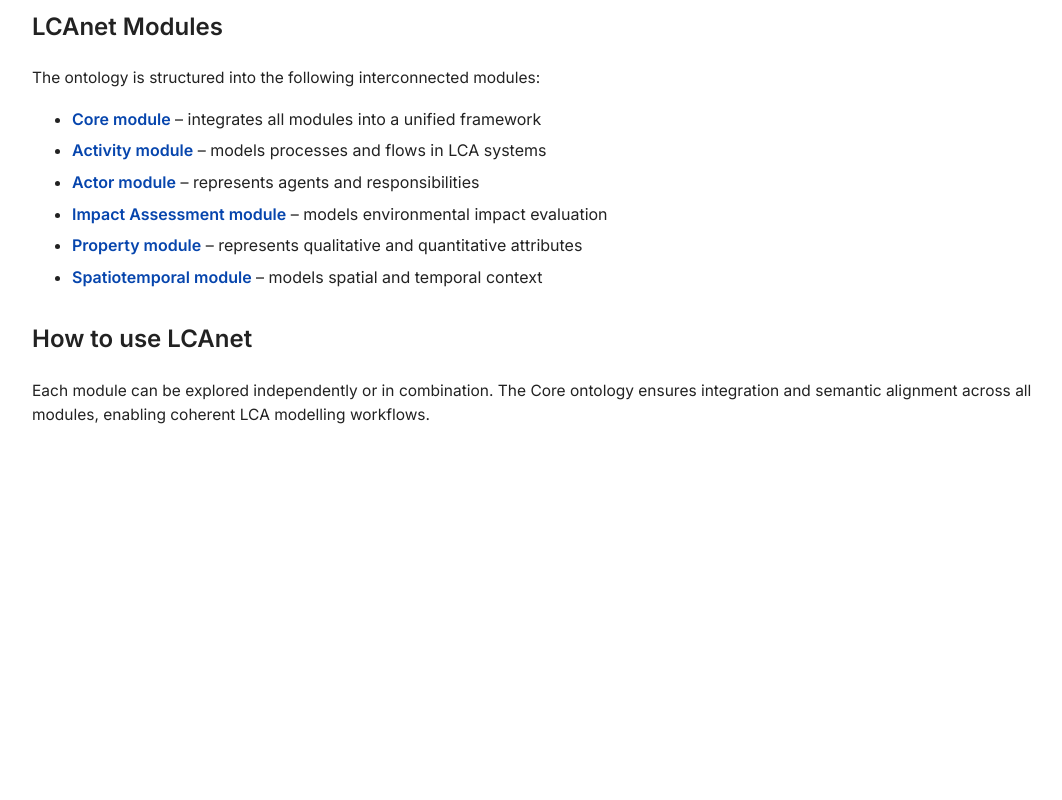
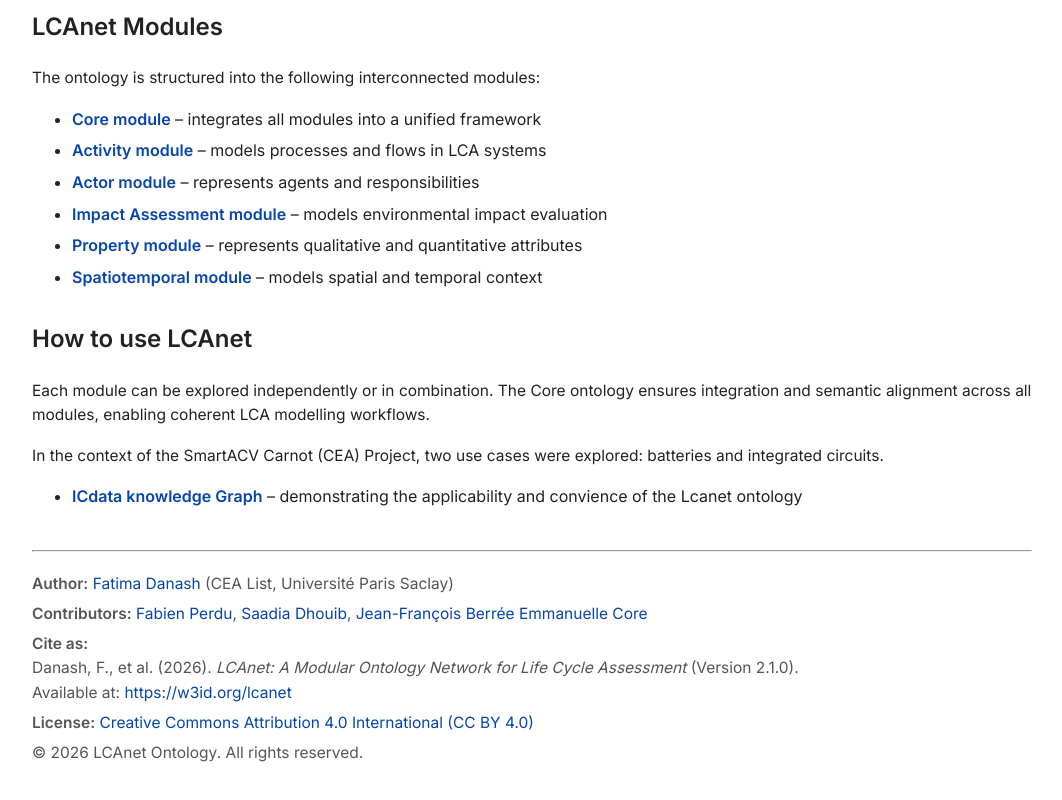
Before and after one commit to DanashFatima/lcanet, a plain HTML site: page index.html in a window 1280 px wide. Shown: the part 799-1599 px from the top of the page, without its empty margins (8-1070 px from the left). Before the commit the page ends 1267 px from the top, so only its background shows below. Drawn offline with Linux system fonts and the light colour scheme.

Commit message:
Update index.html

```diff
--- a/index.html
+++ b/index.html
@@ -59,6 +59,15 @@
     font-size: 0.9em;
     color: #555;
   }
+
+  footer {
+  margin-top: 20px;
+}
+footer p {
+  margin: 5px 0;
+}
+
+
 </style>
 
 </head>
@@ -127,5 +136,50 @@ LCAnet follows a modular architecture where each module captures a specific aspe
 Each module can be explored independently or in combination. The Core ontology ensures integration and semantic alignment across all modules, enabling coherent LCA modelling workflows.
 </p>
 
+<p>
+In the context of the SmartACV Carnot (CEA) Project, two use cases were explored: batteries and integrated circuits.  </p>
+<ul>
+  <li>
+    <a href="ICdata/index-en.html"><b>ICdata knowledge Graph</b></a> – demonstrating the applicability and convience of the Lcanet ontology
+  </li>
+</ul>
+
+
+
+
 </body>
+
+<hr style="margin-top:40px;">
+
+<footer style="font-size: 0.9em; color: #555;">
+
+  <p>
+    <b>Author:</b> <a href="https://orcid.org/0000-0002-0438-6831">Fatima Danash</a> (CEA List, Université Paris Saclay)
+  </p>
+
+  <p>
+    <b>Contributors:</b>
+    <a href="https://orcid.org/0000-0002-4553-3930">Fabien Perdu</a>,
+    <a href="https://orcid.org/0000-0003-3896-7295">Saadia Dhouib</a>,
+    <a href="https://orcid.org/0009-0002-7928-9902">Jean-François Berrée</a>
+    <a>Emmanuelle Core</a>
+  </p>
+
+  <p>
+    <b>Cite as:</b><br>
+    Danash, F., et al. (2026).
+    <i>LCAnet: A Modular Ontology Network for Life Cycle Assessment</i> (Version 2.1.0).<br>
+    Available at: <a href="https://w3id.org/lcanet">https://w3id.org/lcanet</a>
+  </p>
+
+  <p>
+    <b>License:</b>
+    <a href="https://creativecommons.org/licenses/by/4.0/">Creative Commons Attribution 4.0 International (CC BY 4.0)</a>
+  </p>
+
+  <p>
+    © 2026 LCAnet Ontology. All rights reserved.
+  </p>
+
+</footer>
 </html>
```
